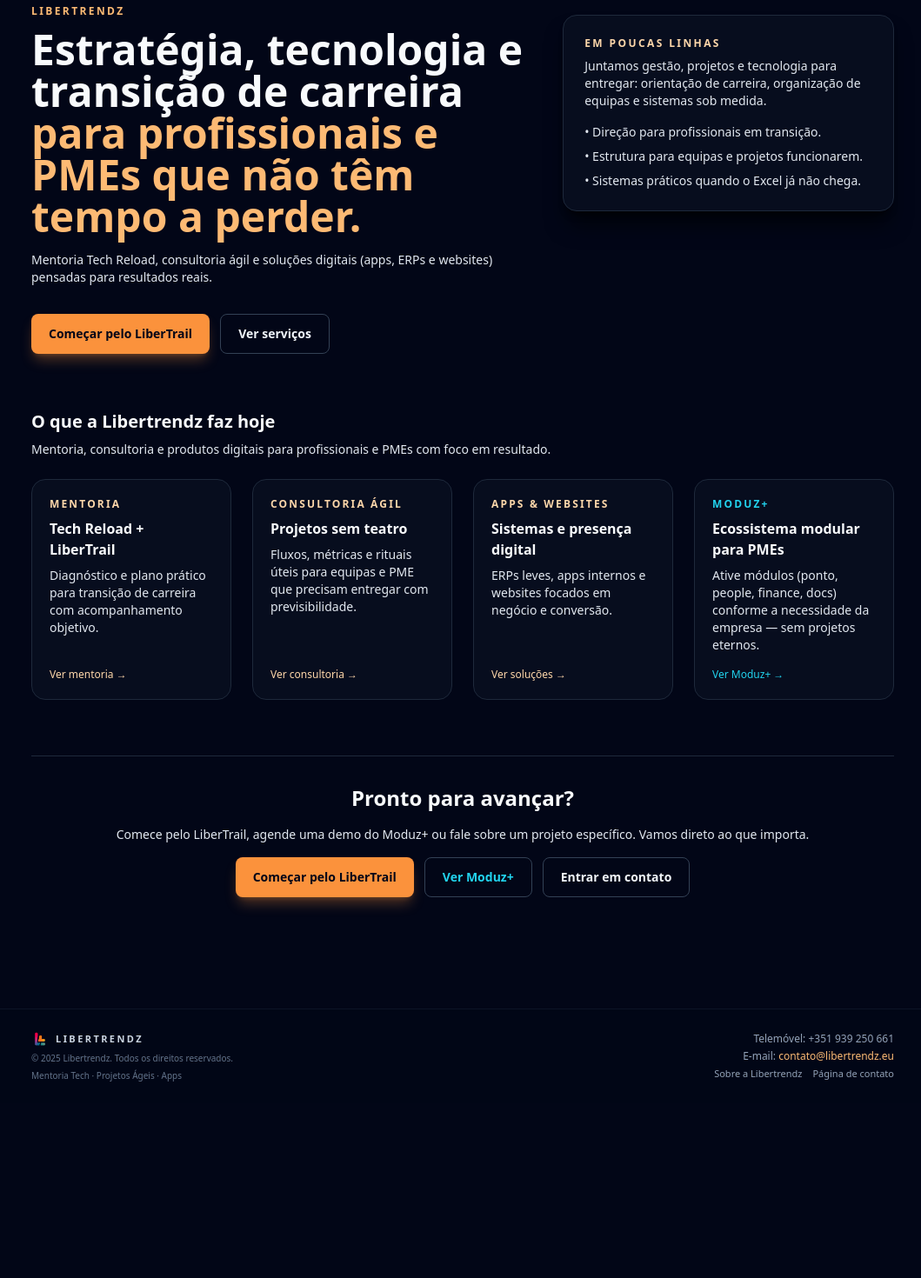
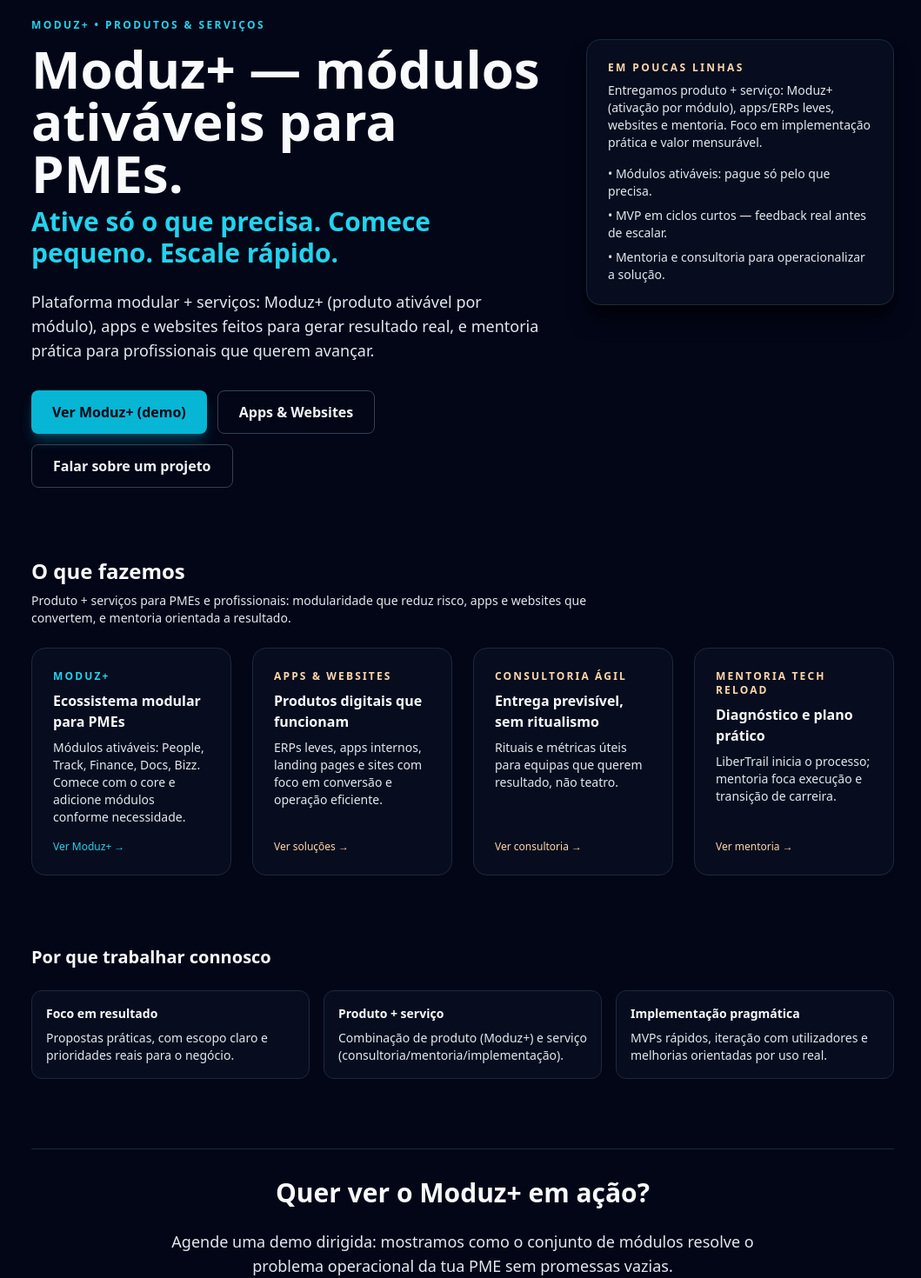
Before and after one commit to libertrendz/libertrendz-site, a Next.js app: page / in a window 1280 px wide. Shown: the part 140-1610 px from the top of the page at 87% size, without its empty margins (108-1167 px from the left). Before the commit the page ends 1409 px from the top, so only its background shows below. Built offline with nearby package versions, Linux system fonts and the light colour scheme.

Commit message:
Atualizar o page.tsx

```diff
--- a/app/page.tsx
+++ b/app/page.tsx
@@ -1,113 +1,184 @@
 export default function HomePage() {
   return (
     <main className="min-h-[calc(100vh-5rem)] bg-slate-950 text-slate-50">
-      <section className="container-page py-16 space-y-16">
-        {/* HERO */}
-        <div className="grid gap-10 lg:grid-cols-[3fr,2fr] lg:items-start">
-          <div>
-            <p className="text-xs font-semibold uppercase tracking-[0.2em] text-accent-400">
-              Libertrendz
+      <section className="container-page py-20 space-y-20">
+        {/* HERO — Moduz em primeiro plano com sombreado cian */}
+        <div className="grid gap-12 lg:grid-cols-[3fr,1.8fr] lg:items-start">
+          <div className="relative">
+            {/* overlay cian suave — efeito visual, pointer-events-none */}
+            <div className="pointer-events-none absolute -inset-x-6 -top-8 -bottom-8 -z-10 mx-auto w-[calc(100%+48px)] rounded-2xl bg-gradient-to-r from-cyan-600/8 via-cyan-500/5 to-transparent blur-[14px]" />
+            <p className="text-xs font-semibold uppercase tracking-[0.2em] text-cyan-400">
+              Moduz+ • Produtos & Serviços
             </p>
-            <h1 className="mt-3 text-3xl font-bold leading-tight md:text-4xl lg:text-5xl">
-              Estratégia, tecnologia e transição de carreira
-              <span className="block text-accent-400">para profissionais e PMEs que não têm tempo a perder.</span>
+
+            <h1 className="mt-3 text-4xl font-bold leading-tight md:text-5xl lg:text-6xl">
+              Moduz+ — módulos ativáveis para PMEs.
+              <span className="block mt-2 text-cyan-400 text-2xl md:text-3xl">
+                Ative só o que precisa. Comece pequeno. Escale rápido.
+              </span>
             </h1>
-            <p className="mt-4 max-w-xl text-sm text-slate-200">
-              Mentoria Tech Reload, consultoria ágil e soluções digitais (apps, ERPs e websites) pensadas para resultados reais.
+
+            <p className="mt-6 max-w-2xl text-lg text-slate-200">
+              Plataforma modular + serviços: Moduz+ (produto ativável por módulo), apps e websites feitos para gerar resultado real, e mentoria prática para profissionais que querem avançar.
             </p>
 
             <div className="mt-8 flex flex-wrap gap-3">
               <a
-                href="/mentoria#libertrail"
-                className="inline-flex items-center justify-center rounded-lg bg-accent-500 px-5 py-3 text-sm font-semibold text-slate-950 shadow-lg shadow-accent-500/30 transition hover:bg-accent-400"
+                href="/moduz"
+                className="inline-flex items-center justify-center rounded-lg bg-cyan-500 px-6 py-3 text-base font-semibold text-slate-950 shadow-lg shadow-cyan-500/30 transition hover:bg-cyan-400"
               >
-                Começar pelo LiberTrail
+                Ver Moduz+ (demo)
               </a>
+
               <a
-                href="#servicos"
-                className="inline-flex items-center justify-center rounded-lg border border-slate-700 px-5 py-3 text-sm font-semibold text-slate-100 transition hover:border-slate-500 hover:bg-slate-900/60"
+                href="/apps"
+                className="inline-flex items-center justify-center rounded-lg border border-slate-700 px-6 py-3 text-base font-semibold text-slate-100 transition hover:border-slate-500 hover:bg-slate-900/60"
               >
-                Ver serviços
+                Apps & Websites
+              </a>
+
+              <a
+                href="/contato"
+                className="inline-flex items-center justify-center rounded-lg border border-slate-700 px-6 py-3 text-base font-semibold text-slate-100 transition hover:border-slate-500 hover:bg-slate-900/60"
+              >
+                Falar sobre um projeto
               </a>
             </div>
           </div>
 
-          {/* Bloco “Em poucas linhas” */}
-          <div className="rounded-2xl border border-slate-800 bg-slate-900/40 p-6 shadow-xl shadow-black/60 lg:translate-y-3">
+          {/* BOX LATERAL — resumo objetivo */}
+          <aside className="rounded-2xl border border-slate-800 bg-slate-900/40 p-6 shadow-xl shadow-black/60 lg:translate-y-6">
             <p className="mb-2 text-xs font-semibold uppercase tracking-[0.2em] text-accent-300">
               Em poucas linhas
             </p>
             <p className="text-sm text-slate-200">
-              Juntamos gestão, projetos e tecnologia para entregar: orientação de carreira, organização de equipas e sistemas sob medida.
+              Entregamos produto + serviço: Moduz+ (ativação por módulo), apps/ERPs leves, websites e mentoria. Foco em implementação prática e valor mensurável.
             </p>
             <ul className="mt-4 space-y-2 text-sm text-slate-200">
-              <li>• Direção para profissionais em transição.</li>
-              <li>• Estrutura para equipas e projetos funcionarem.</li>
-              <li>• Sistemas práticos quando o Excel já não chega.</li>
+              <li>• Módulos ativáveis: pague só pelo que precisa.</li>
+              <li>• MVP em ciclos curtos — feedback real antes de escalar.</li>
+              <li>• Mentoria e consultoria para operacionalizar a solução.</li>
             </ul>
-          </div>
+          </aside>
         </div>
 
-        {/* SERVIÇOS PRINCIPAIS */}
+        {/* SERVIÇOS — todos em mesmo patamar, Moduz primeiro */}
         <section id="servicos" className="space-y-6">
           <div className="flex flex-col gap-2 md:flex-row md:items-end md:justify-between">
             <div>
-              <h2 className="text-xl font-semibold text-slate-50">O que a Libertrendz faz hoje</h2>
-              <p className="mt-2 max-w-2xl text-sm text-slate-200">Mentoria, consultoria e produtos digitais para profissionais e PMEs com foco em resultado.</p>
+              <h2 className="text-2xl font-semibold text-slate-50">O que fazemos</h2>
+              <p className="mt-2 max-w-2xl text-sm text-slate-200">
+                Produto + serviços para PMEs e profissionais: modularidade que reduz risco, apps e websites que convertem, e mentoria orientada a resultado.
+              </p>
             </div>
           </div>
 
           <div className="grid gap-6 md:grid-cols-4">
-            {/* MENTORIA */}
-            <a href="/mentoria" className="flex h-full flex-col justify-between rounded-2xl border border-slate-800 bg-slate-900/40 p-5 text-sm transition hover:border-accent-400 hover:bg-slate-900/70">
+            {/* CARD: MODUZ */}
+            <a
+              href="/moduz"
+              className="flex h-full flex-col justify-between rounded-2xl border border-slate-800 bg-slate-900/40 p-6 text-sm transition hover:border-cyan-400 hover:bg-slate-900/70"
+            >
               <div>
-                <p className="text-xs font-semibold uppercase tracking-[0.18em] text-accent-300">Mentoria</p>
-                <h3 className="mt-2 text-base font-semibold text-slate-50">Tech Reload + LiberTrail</h3>
-                <p className="mt-2 text-slate-200">Diagnóstico e plano prático para transição de carreira com acompanhamento objetivo.</p>
+                <p className="text-xs font-semibold uppercase tracking-[0.18em] text-cyan-400">
+                  Moduz+
+                </p>
+                <h3 className="mt-2 text-base font-semibold text-slate-50">
+                  Ecossistema modular para PMEs
+                </h3>
+                <p className="mt-2 text-slate-200">
+                  Módulos ativáveis: People, Track, Finance, Docs, Bizz. Comece com o core e adicione módulos conforme necessidade.
+                </p>
               </div>
-              <span className="mt-4 text-xs text-accent-300">Ver mentoria →</span>
+              <span className="mt-4 text-xs text-cyan-400">Ver Moduz+ →</span>
             </a>
 
-            {/* CONSULTORIA */}
-            <a href="/agile" className="flex h-full flex-col justify-between rounded-2xl border border-slate-800 bg-slate-900/40 p-5 text-sm transition hover:border-accent-400 hover:bg-slate-900/70">
+            {/* CARD: APPS & WEBSITES */}
+            <a
+              href="/apps"
+              className="flex h-full flex-col justify-between rounded-2xl border border-slate-800 bg-slate-900/40 p-6 text-sm transition hover:border-accent-400 hover:bg-slate-900/70"
+            >
               <div>
-                <p className="text-xs font-semibold uppercase tracking-[0.18em] text-accent-300">Consultoria Ágil</p>
-                <h3 className="mt-2 text-base font-semibold text-slate-50">Projetos sem teatro</h3>
-                <p className="mt-2 text-slate-200">Fluxos, métricas e rituais úteis para equipas e PME que precisam entregar com previsibilidade.</p>
+                <p className="text-xs font-semibold uppercase tracking-[0.18em] text-accent-300">
+                  Apps & Websites
+                </p>
+                <h3 className="mt-2 text-base font-semibold text-slate-50">
+                  Produtos digitais que funcionam
+                </h3>
+                <p className="mt-2 text-slate-200">
+                  ERPs leves, apps internos, landing pages e sites com foco em conversão e operação eficiente.
+                </p>
+              </div>
+              <span className="mt-4 text-xs text-accent-300">Ver soluções →</span>
+            </a>
+
+            {/* CARD: CONSULTORIA ÁGIL */}
+            <a
+              href="/agile"
+              className="flex h-full flex-col justify-between rounded-2xl border border-slate-800 bg-slate-900/40 p-6 text-sm transition hover:border-accent-400 hover:bg-slate-900/70"
+            >
+              <div>
+                <p className="text-xs font-semibold uppercase tracking-[0.18em] text-accent-300">
+                  Consultoria Ágil
+                </p>
+                <h3 className="mt-2 text-base font-semibold text-slate-50">
+                  Entrega previsível, sem ritualismo
+                </h3>
+                <p className="mt-2 text-slate-200">
+                  Rituais e métricas úteis para equipas que querem resultado, não teatro.
+                </p>
               </div>
               <span className="mt-4 text-xs text-accent-300">Ver consultoria →</span>
             </a>
 
-            {/* APPS & WEBSITES */}
-            <a href="/apps" className="flex h-full flex-col justify-between rounded-2xl border border-slate-800 bg-slate-900/40 p-5 text-sm transition hover:border-accent-400 hover:bg-slate-900/70">
+            {/* CARD: MENTORIA */}
+            <a
+              href="/mentoria"
+              className="flex h-full flex-col justify-between rounded-2xl border border-slate-800 bg-slate-900/40 p-6 text-sm transition hover:border-accent-400 hover:bg-slate-900/70"
+            >
               <div>
-                <p className="text-xs font-semibold uppercase tracking-[0.18em] text-accent-300">Apps & Websites</p>
-                <h3 className="mt-2 text-base font-semibold text-slate-50">Sistemas e presença digital</h3>
-                <p className="mt-2 text-slate-200">ERPs leves, apps internos e websites focados em negócio e conversão.</p>
+                <p className="text-xs font-semibold uppercase tracking-[0.18em] text-accent-300">
+                  Mentoria Tech Reload
+                </p>
+                <h3 className="mt-2 text-base font-semibold text-slate-50">
+                  Diagnóstico e plano prático
+                </h3>
+                <p className="mt-2 text-slate-200">
+                  LiberTrail inicia o processo; mentoria foca execução e transição de carreira.
+                </p>
               </div>
-              <span className="mt-4 text-xs text-accent-300">Ver soluções →</span>
-            </a>
-
-            {/* MODUZ+ */}
-            <a href="/moduz" className="flex h-full flex-col justify-between rounded-2xl border border-slate-800 bg-slate-900/40 p-5 text-sm transition hover:border-accent-400 hover:bg-slate-900/70">
-              <div>
-                <p className="text-xs font-semibold uppercase tracking-[0.18em] text-cyan-400">Moduz+</p>
-                <h3 className="mt-2 text-base font-semibold text-slate-50">Ecossistema modular para PMEs</h3>
-                <p className="mt-2 text-slate-200">Ative módulos (ponto, people, finance, docs) conforme a necessidade da empresa — sem projetos eternos.</p>
-              </div>
-              <span className="mt-4 text-xs text-cyan-400">Ver Moduz+ →</span>
+              <span className="mt-4 text-xs text-accent-300">Ver mentoria →</span>
             </a>
           </div>
         </section>
 
-        {/* CTA FINAL */}
-        <section className="space-y-4 border-t border-slate-800 pt-8 text-center">
-          <h2 className="text-2xl font-semibold text-slate-50">Pronto para avançar?</h2>
-          <p className="text-sm text-slate-200">Comece pelo LiberTrail, agende uma demo do Moduz+ ou fale sobre um projeto específico. Vamos direto ao que importa.</p>
-          <div className="mt-4 flex flex-wrap justify-center gap-3">
-            <a href="/mentoria#libertrail" className="inline-flex items-center justify-center rounded-lg bg-accent-500 px-5 py-3 text-sm font-semibold text-slate-950 shadow-lg shadow-accent-500/30 transition hover:bg-accent-400">Começar pelo LiberTrail</a>
-            <a href="/moduz" className="inline-flex items-center justify-center rounded-lg border border-slate-700 px-5 py-3 text-sm font-semibold text-cyan-400 transition hover:border-cyan-300 hover:bg-slate-900/60">Ver Moduz+</a>
-            <a href="/contato" className="inline-flex items-center justify-center rounded-lg border border-slate-700 px-5 py-3 text-sm font-semibold text-slate-100 transition hover:border-slate-500 hover:bg-slate-900/60">Entrar em contato</a>
+        {/* POR QUE LIBERTRENDZ — curto */}
+        <section className="space-y-6">
+          <h2 className="text-xl font-semibold text-slate-50">Por que trabalhar connosco</h2>
+          <div className="grid gap-4 md:grid-cols-3">
+            <div className="rounded-xl border border-slate-800 bg-slate-900/40 p-4 text-sm text-slate-200">
+              <p className="mb-2 font-semibold text-slate-50">Foco em resultado</p>
+              <p>Propostas práticas, com escopo claro e prioridades reais para o negócio.</p>
+            </div>
+            <div className="rounded-xl border border-slate-800 bg-slate-900/40 p-4 text-sm text-slate-200">
+              <p className="mb-2 font-semibold text-slate-50">Produto + serviço</p>
+              <p>Combinação de produto (Moduz+) e serviço (consultoria/mentoria/implementação).</p>
+            </div>
+            <div className="rounded-xl border border-slate-800 bg-slate-900/40 p-4 text-sm text-slate-200">
+              <p className="mb-2 font-semibold text-slate-50">Implementação pragmática</p>
+              <p>MVPs rápidos, iteração com utilizadores e melhorias orientadas por uso real.</p>
+            </div>
+          </div>
+        </section>
+
+        {/* CTA FINAL — foco comercial em Moduz */}
+        <section className="space-y-6 border-t border-slate-800 pt-8 text-center">
+          <h2 className="text-3xl font-semibold text-slate-50">Quer ver o Moduz+ em ação?</h2>
+          <p className="text-lg text-slate-200 max-w-2xl mx-auto">Agende uma demo dirigida: mostramos como o conjunto de módulos resolve o problema operacional da tua PME sem promessas vazias.</p>
+
+          <div className="mt-6 flex flex-wrap justify-center gap-3">
+            <a href="/moduz" className="inline-flex items-center justify-center rounded-lg bg-cyan-500 px-6 py-3 text-base font-semibold text-slate-950 shadow-lg shadow-cyan-500/30 transition hover:bg-cyan-400">Agendar demo Moduz+</a>
+            <a href="/contato" className="inline-flex items-center justify-center rounded-lg border border-slate-700 px-6 py-3 text-base font-semibold text-slate-100 transition hover:border-slate-500 hover:bg-slate-900/60">Falar comigo</a>
           </div>
         </section>
       </section>
```
